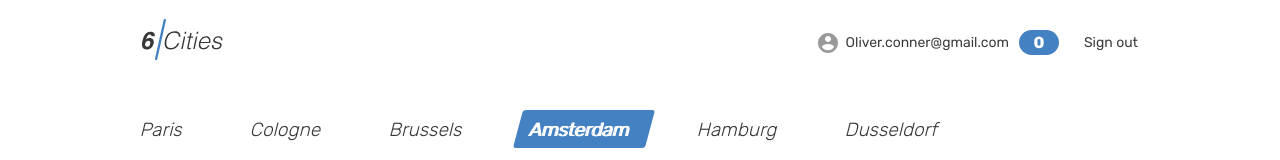
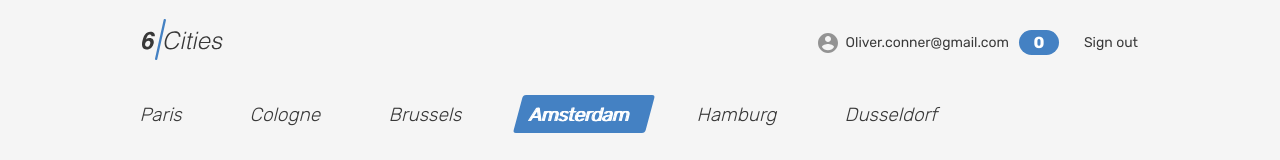
Before and after one commit to htmlacademy-react/1925077-six-cities-15, a React (Vite) app: page / in a window 1280 px wide. Shown: the top 160 px of the page. Built offline with nearby package versions, Linux system fonts and the light colour scheme.

Commit message:
fix: правит Layout

```diff
--- a/src/components/global/app/app.tsx
+++ b/src/components/global/app/app.tsx
@@ -14,10 +14,9 @@ function App() {
     <HelmetProvider>
       <BrowserRouter>
         <Routes>
-          <Route path="/" element={<Layout />}>
+          <Route path={AppRoute.Main} element={<Layout />}>
             <Route
-              // при открытии главной страницы на .page добавляются классы "page--gray page--main"
-              path={AppRoute.Main}
+              index
               element={<PageMain placesCount={PAGEMAIN.placesCount} />}
             />
             <Route
--- a/src/components/global/header/header.tsx
+++ /dev/null
@@ -1,38 +0,0 @@
-import {Logo} from '../logo/logo';
-
-export function Header() {
-  return (
-    <header className="header">
-      <div className="container">
-        <div className="header__wrapper">
-          <div className="header__left">
-
-            {/* Logo бывает активным и неактывным */}
-            <Logo/>
-
-          </div>
-
-
-          {/* nav вынести в компонент */}
-          <nav className="header__nav">
-            <ul className="header__nav-list">
-              <li className="header__nav-item user">
-                <a className="header__nav-link header__nav-link--profile" href="#">
-                  <div className="header__avatar-wrapper user__avatar-wrapper">
-                  </div>
-                  <span className="header__user-name user__name">Oliver.conner@gmail.com</span>
-                  <span className="header__favorite-count">0</span>
-                </a>
-              </li>
-              <li className="header__nav-item">
-                <a className="header__nav-link" href="#">
-                  <span className="header__signout">Sign out</span>
-                </a>
-              </li>
-            </ul>
-          </nav>
-        </div>
-      </div>
-    </header>
-  );
-}
--- a/src/components/global/layout/layout.tsx
+++ b/src/components/global/layout/layout.tsx
@@ -1,22 +1,84 @@
-import {Outlet} from 'react-router-dom';
-import {Header} from '../header/header';
+import {Link, Outlet, useLocation} from 'react-router-dom';
+import {Logo} from '../logo/logo';
+import {AppRoute} from '../../../types/routes';
 
+const getLayoutStyle = (pathname: AppRoute) => {
+  let rootClassName = '';
+  let isActiveLogo = false;
+  let isNav = true;
+  let isFooter = false;
+
+  if (pathname === AppRoute.Main) {
+    rootClassName = 'page--gray page--main';
+    isActiveLogo = true;
+  } else if (pathname === AppRoute.FavoritesEmpty) {
+    rootClassName = 'page--favorites-empty';
+    isFooter = true;
+  } else if (pathname === AppRoute.Login) {
+    rootClassName = 'page--gray page--login';
+    isNav = false;
+  } else if (pathname === AppRoute.Favorites) {
+    isFooter = true;
+  }
+  return {
+    rootClassName,
+    isActiveLogo,
+    isNav,
+    isFooter
+  };
+};
 
 export function Layout() {
+  const {pathname} = useLocation();
+  const {rootClassName, isActiveLogo, isNav, isFooter} = getLayoutStyle(pathname as AppRoute);
+
   return (
-    // в div .page добавляются различные стилевые классы в зависимости от страницы
-    // например на главной "page page--gray page--main"
-    <div className="page">
-      {/* в header бывает активное и неактивное лого, Navbar вынести опционален */}
-      <Header/>
+    <div className={`page ${rootClassName}`}>
+      <header className="header">
+        <div className="container">
+          <div className="header__wrapper">
+            <div className="header__left">
 
+              <Logo isActiveLogo={isActiveLogo}/>
 
-      {/* На main вешаются различные стилевые классы в зависимости от страницы, но он пока в комп-е страницы */}
+            </div>
+
+            {isNav && (
+
+              <nav className="header__nav">
+                <ul className="header__nav-list">
+                  <li className="header__nav-item user">
+                    <a className="header__nav-link header__nav-link--profile" href="#">
+                      <div className="header__avatar-wrapper user__avatar-wrapper">
+                      </div>
+                      <span className="header__user-name user__name">Oliver.conner@gmail.com</span>
+                      <span className="header__favorite-count">0</span>
+                    </a>
+                  </li>
+                  <li className="header__nav-item">
+                    <a className="header__nav-link" href="#">
+                      <span className="header__signout">Sign out</span>
+                    </a>
+                  </li>
+                </ul>
+              </nav>
+
+            )}
+
+          </div>
+        </div>
+      </header>
+
       <Outlet/>
 
+      {isFooter && (
+        <footer className="footer container">
+          <Link className="footer__logo-link" to={AppRoute.Main}>
+            <img className="footer__logo" src="img/logo.svg" alt="6 cities logo" width="64" height="33"/>
+          </Link>
+        </footer>
+      )}
 
-      {/* footer опционален */}
-      {/* {props.isFooter && <Footer/>} */}
     </div>
   );
 }
--- a/src/components/global/logo/logo.tsx
+++ b/src/components/global/logo/logo.tsx
@@ -1,18 +1,16 @@
 import {Link} from 'react-router-dom';
 import {AppRoute} from '../../../types/routes';
 
-export function Logo() {
+export function Logo({isActiveLogo}: {isActiveLogo: boolean}) {
   return (
+    !isActiveLogo ? (
       <Link className="header__logo-link" to={AppRoute.Main}>
         <img className="header__logo-link" src="img/logo.svg" alt="6 cities logo" width="81" height="41"/>
       </Link>
-  );
-}
-
-export function LogoActive() {
-  return (
+    ) : (
       <span className="header__logo-link header__logo-link--active">
         <img className="header__logo" src="img/logo.svg" alt="6 cities logo" width="81" height="41"/>
       </span>
+    )
   );
 }
--- a/src/pages/page-favorites-empty/page-favorites-empty.tsx
+++ b/src/pages/page-favorites-empty/page-favorites-empty.tsx
@@ -3,7 +3,6 @@ import {Helmet} from 'react-helmet-async';
 function PageFavoritesEmpty() {
   return (
     <>
-      {/* На этой странице в .page добавляются классы "page--favorites-empty" */}
       <Helmet><title>6 cities. Favorites</title></Helmet>
 
       <main className="page__main page__main--favorites page__main--favorites-empty">
@@ -17,11 +16,6 @@ function PageFavoritesEmpty() {
           </section>
         </div>
       </main>
-      <footer className="footer">
-        <a className="footer__logo-link" href="main.html">
-          <img className="footer__logo" src="img/logo.svg" alt="6 cities logo" width="64" height="33"/>
-        </a>
-      </footer>
     </>
   );
 }
--- a/src/pages/page-favorites/page-favorites.tsx
+++ b/src/pages/page-favorites/page-favorites.tsx
@@ -134,11 +134,6 @@ function PageFavorites() {
           </section>
         </div>
       </main>
-      <footer className="footer container">
-        <a className="footer__logo-link" href="main.html">
-          <img className="footer__logo" src="img/logo.svg" alt="6 cities logo" width="64" height="33"/>
-        </a>
-      </footer>
     </>
   );
 }
--- a/src/types/routes.ts
+++ b/src/types/routes.ts
@@ -2,6 +2,7 @@ export enum AppRoute {
   Main = '/',
   Login = '/login',
   Favorites = '/favorites',
+  FavoritesEmpty = '/favorites-empty',
   Offer = '/offer:id',
   NotFound = '*'
 }
```
Lines whose indentation alone changed are shown as unchanged.
